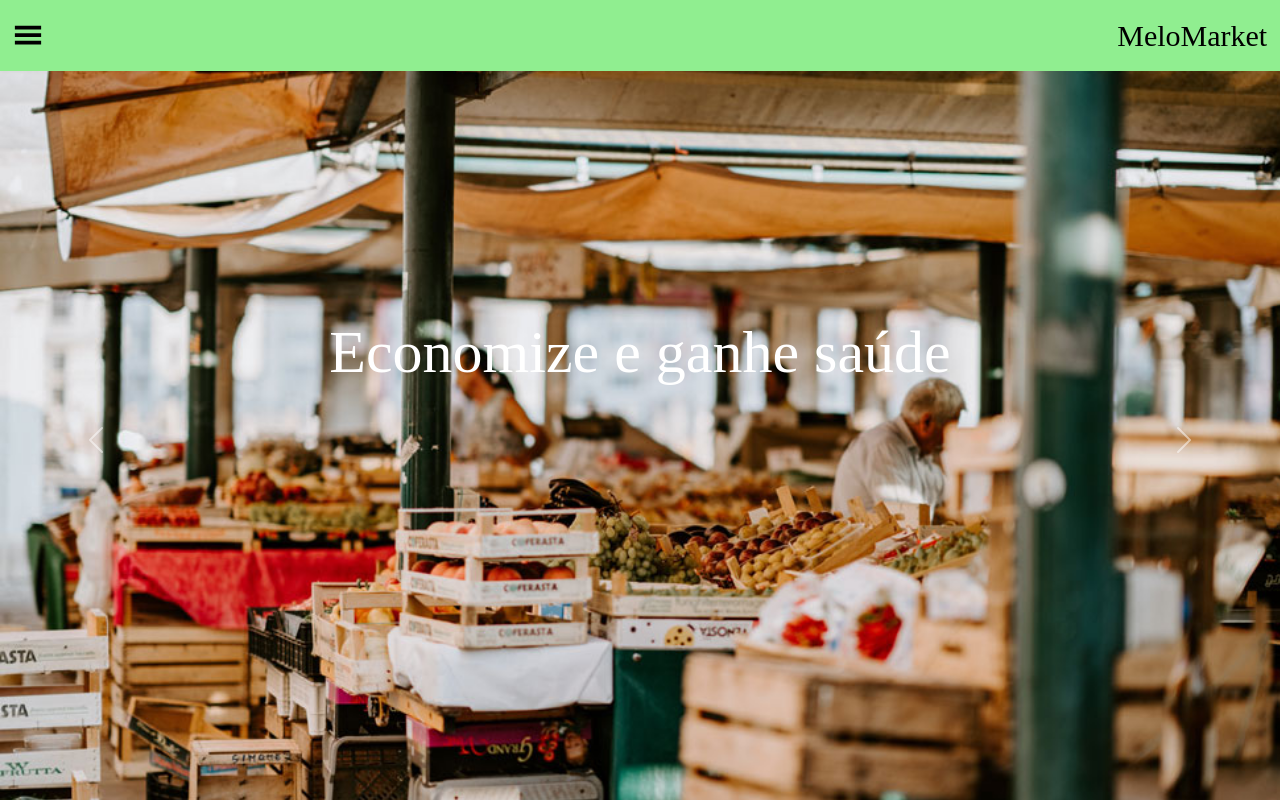
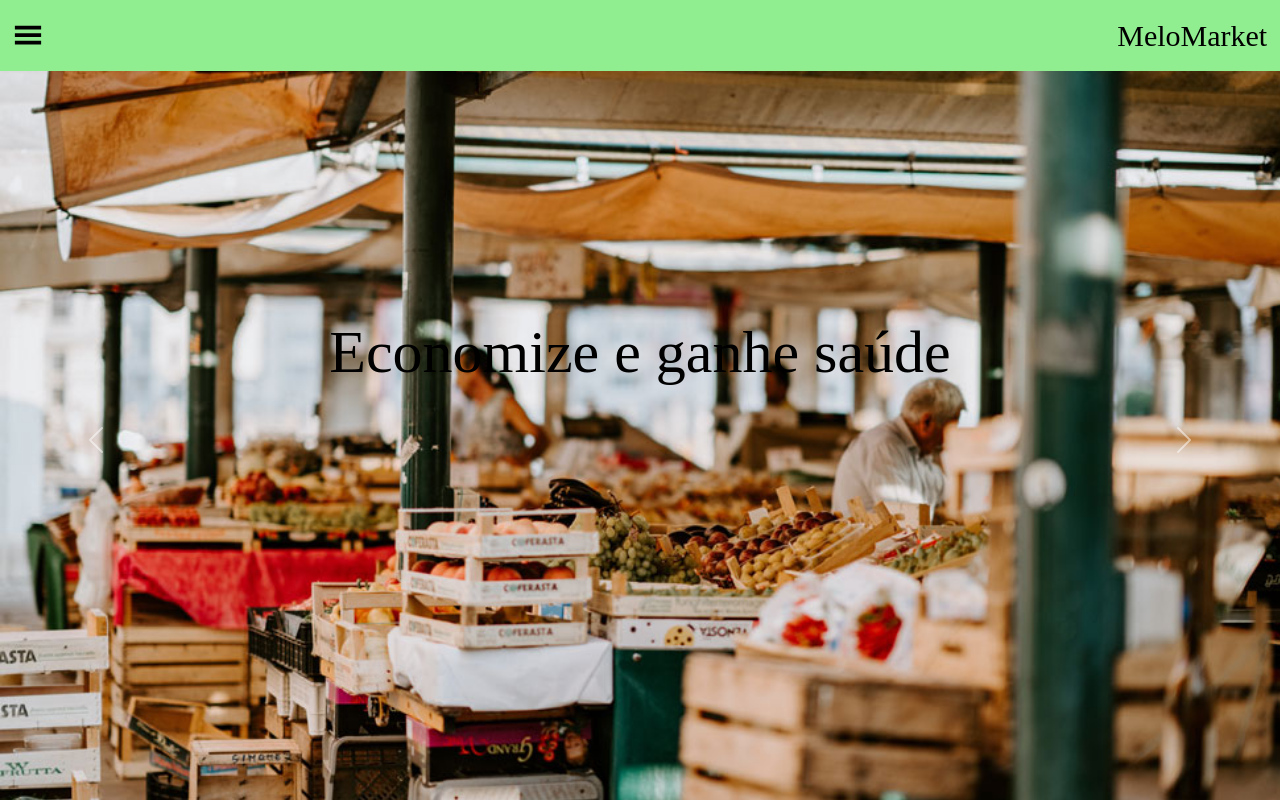
Before and after one commit to Lmelo0511/MeloMarket, a React (Create React App) app: page / in a window 1280 px wide. Shown: the top 800 px of the page. Built offline with nearby package versions, Linux system fonts and the light colour scheme.

Commit message:
Atualizado

```diff
--- a/src/componentes/Contato.js
+++ b/src/componentes/Contato.js
@@ -26,7 +26,7 @@ import { useState } from 'react'
 
         const handleSubmit = () => {
             if(nomeValue.trim() === '' || emailValue.trim() === '' || textoValue.trim() === ''){
-                //alert("Campos vazios! Por favor Preencha-os");
+                alert("Campos vazios! Por favor Preencha-os");
             }
         }
 
@@ -51,7 +51,7 @@ import { useState } from 'react'
                           <input
                             className='inserindoNome'
                             name='nome'
-                            placeholder=' Nome'
+                            placeholder=' Nome:'
                             value={nomeValue}
                             onChange={handleNomeChange}
                             {...register("nome", {
--- a/src/estilizacaoTelas/index.css
+++ b/src/estilizacaoTelas/index.css
@@ -65,7 +65,7 @@
   top: 40%;
   left: 50%;
   transform: translate(-50%, -50%);
-  color: white;
+  color: black;
   font-family: 'Pacifico', cursive;
   font-size: 60px;
 }
```
